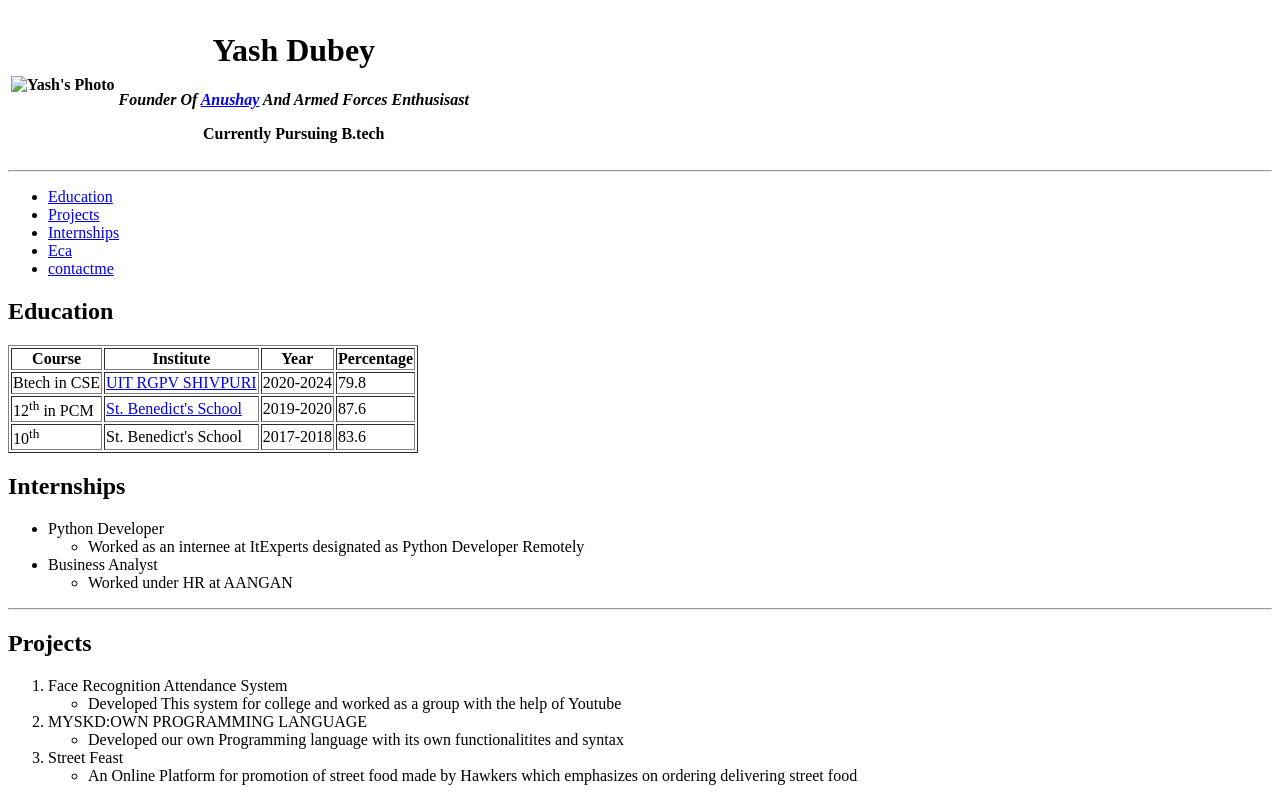
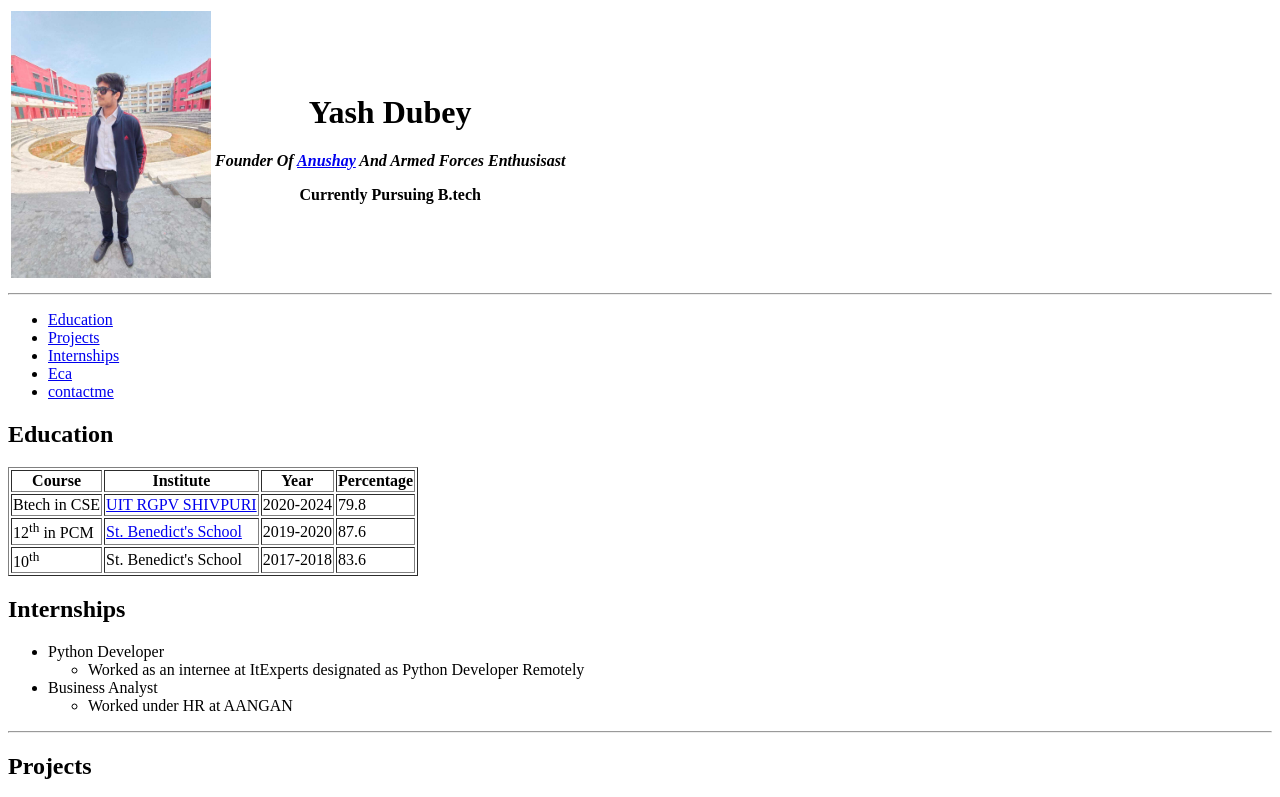
Before and after one commit to Yashdub1045/Resume2, a plain HTML site: page index.html in a window 1280 px wide. Shown: the top 797 px of the page. Drawn offline with Linux system fonts and the light colour scheme.

Commit message:
Update index.html

```diff
--- a/index.html
+++ b/index.html
@@ -12,7 +12,7 @@
     <header>
         <table>
             <tr>
-                <th><img width="200" src="portfolio/yash2.jpg" alt="Yash's Photo"></th>
+                <th><img width="200" src="yash2.jpg" alt="Yash's Photo"></th>
                 <th>
                     <h1>Yash Dubey</h1>
                     <p><i>Founder Of <a href="Anushay.html"> Anushay</a> And Armed Forces Enthusisast</i></p>
```
